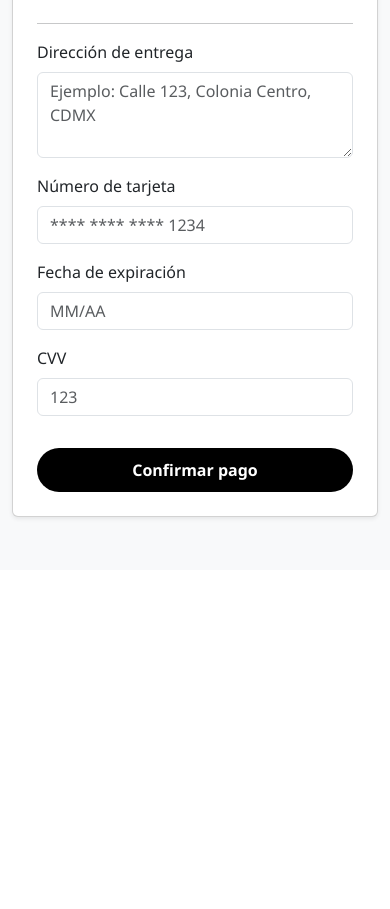
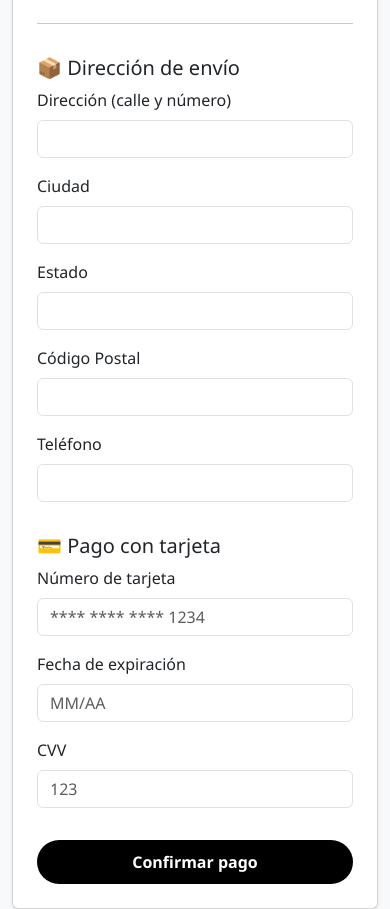
Before and after one commit to garciabautista/cleto_reyes, a Flask app: template flask_mongo_crud_alumnos/templates/pago.html in a window 390 px wide. Shown: the part 274-1183 px from the top of the page. Before the commit the page ends 794 px from the top, so only its background shows below. Run offline with Flask 3, Linux system fonts and the light colour scheme; the template is opened without the code that fills it, so the values that code supplies are empty; some libraries are stand-ins or nearby versions.

Commit message:
pago.html

```diff
--- a/flask_mongo_crud_alumnos/templates/pago.html
+++ b/flask_mongo_crud_alumnos/templates/pago.html
@@ -51,6 +51,7 @@
     <div class="row">
       <div class="col-md-8 mx-auto">
         <div class="card shadow-sm p-4">
+          <!-- Resumen del carrito -->
           <h5 class="mb-3">Resumen de tu pedido</h5>
           <ul class="list-group mb-3">
             {% for item in carrito %}
@@ -60,20 +61,42 @@
               </li>
             {% endfor %}
           </ul>
-
           <h4 class="text-end text-success">Total: ${{ total }}</h4>
-
           <hr>
 
+          <!-- FORMULARIO DE PAGO -->
           <form id="formPago" action="{{ url_for('procesar_pago') }}" method="POST">
-
-            <!-- DIRECCIÓN -->
+            <!-- DATOS DE ENVÍO -->
+            <h5 class="mt-3">📦 Dirección de envío</h5>
             <div class="mb-3">
-              <label for="direccion" class="form-label">Dirección de entrega</label>
-              <textarea id="direccion" name="direccion" class="form-control" rows="3" placeholder="Ejemplo: Calle 123, Colonia Centro, CDMX" required></textarea>
+              <label class="form-label">Dirección (calle y número)</label>
+              <input type="text" class="form-control" name="direccion" required>
             </div>
 
-            <!-- TARJETA -->
+            <div class="row">
+              <div class="col-md-6 mb-3">
+                <label class="form-label">Ciudad</label>
+                <input type="text" class="form-control" name="ciudad" required>
+              </div>
+              <div class="col-md-6 mb-3">
+                <label class="form-label">Estado</label>
+                <input type="text" class="form-control" name="estado" required>
+              </div>
+            </div>
+
+            <div class="row">
+              <div class="col-md-6 mb-3">
+                <label class="form-label">Código Postal</label>
+                <input type="number" class="form-control" name="cp" required>
+              </div>
+              <div class="col-md-6 mb-3">
+                <label class="form-label">Teléfono</label>
+                <input type="tel" class="form-control" name="telefono" required>
+              </div>
+            </div>
+
+            <!-- DATOS DE TARJETA -->
+            <h5 class="mt-3">💳 Pago con tarjeta</h5>
             <div class="mb-3">
               <label for="tarjeta" class="form-label">Número de tarjeta</label>
               <input type="text" id="tarjeta" name="tarjeta" class="form-control" placeholder="**** **** **** 1234" required>
@@ -92,7 +115,6 @@
 
             <button type="submit" class="btn-cleto w-100 mt-3">Confirmar pago</button>
           </form>
-
         </div>
       </div>
     </div>
@@ -111,18 +133,18 @@
   <!-- Scripts Bootstrap -->
   <script src="https://cdn.jsdelivr.net/npm/bootstrap@5.3.3/dist/js/bootstrap.bundle.min.js"></script>
 
-  <!-- Script para mostrar modal y luego enviar -->
+  <!-- Script para mostrar modal y luego enviar formulario -->
   <script>
     const form = document.getElementById("formPago");
 
     form.addEventListener("submit", function(event) {
-      event.preventDefault(); // detiene el envío
+      event.preventDefault(); // Detener envío
 
-      // Mostrar Modal
+      // Mostrar modal
       let modal = new bootstrap.Modal(document.getElementById("modalExito"));
       modal.show();
 
-      // Luego de 2 segundos, enviar el formulario
+      // Después de 2 segundos, enviar el formulario
       setTimeout(() => {
         form.submit();
       }, 2000);
```
